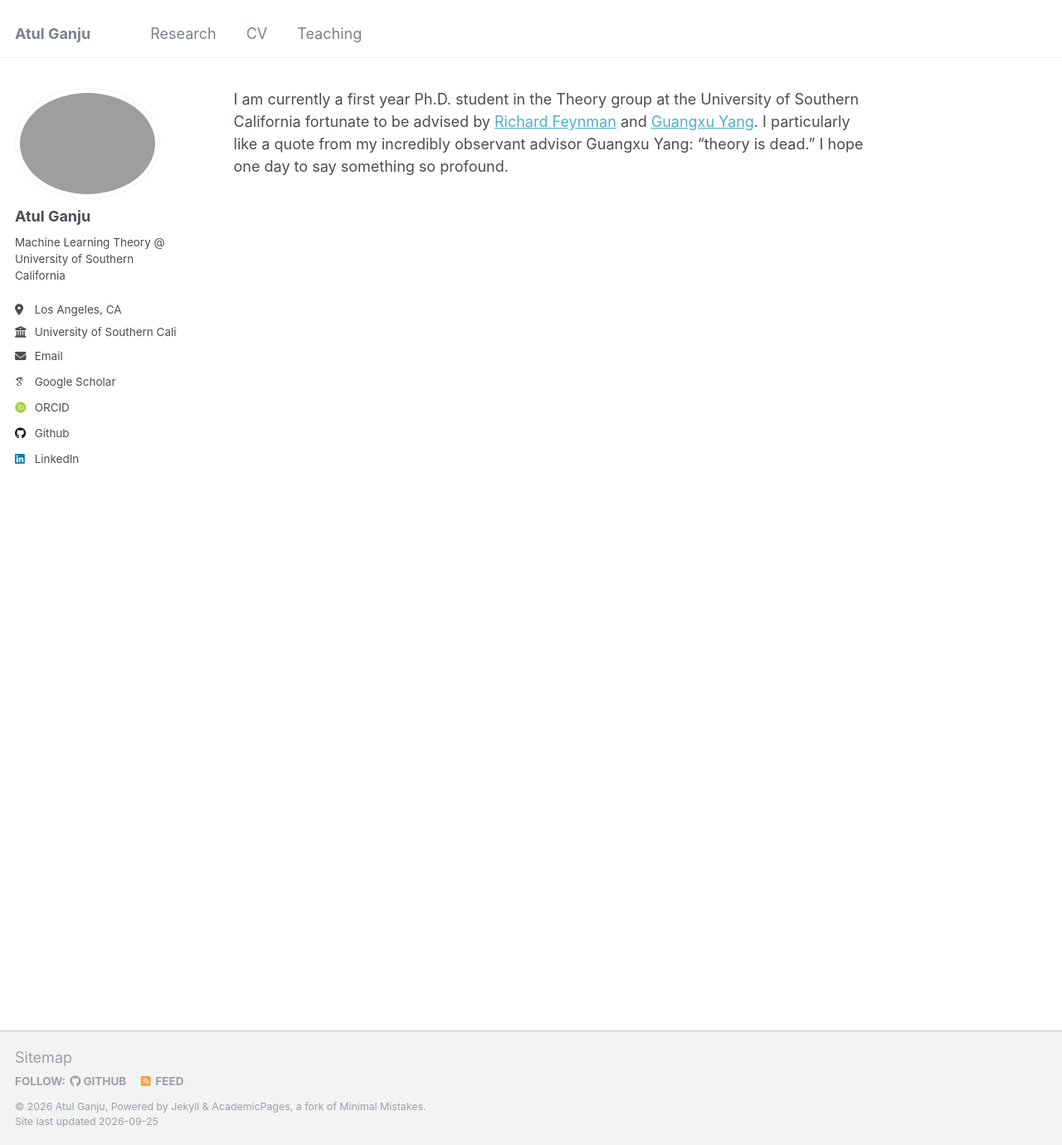
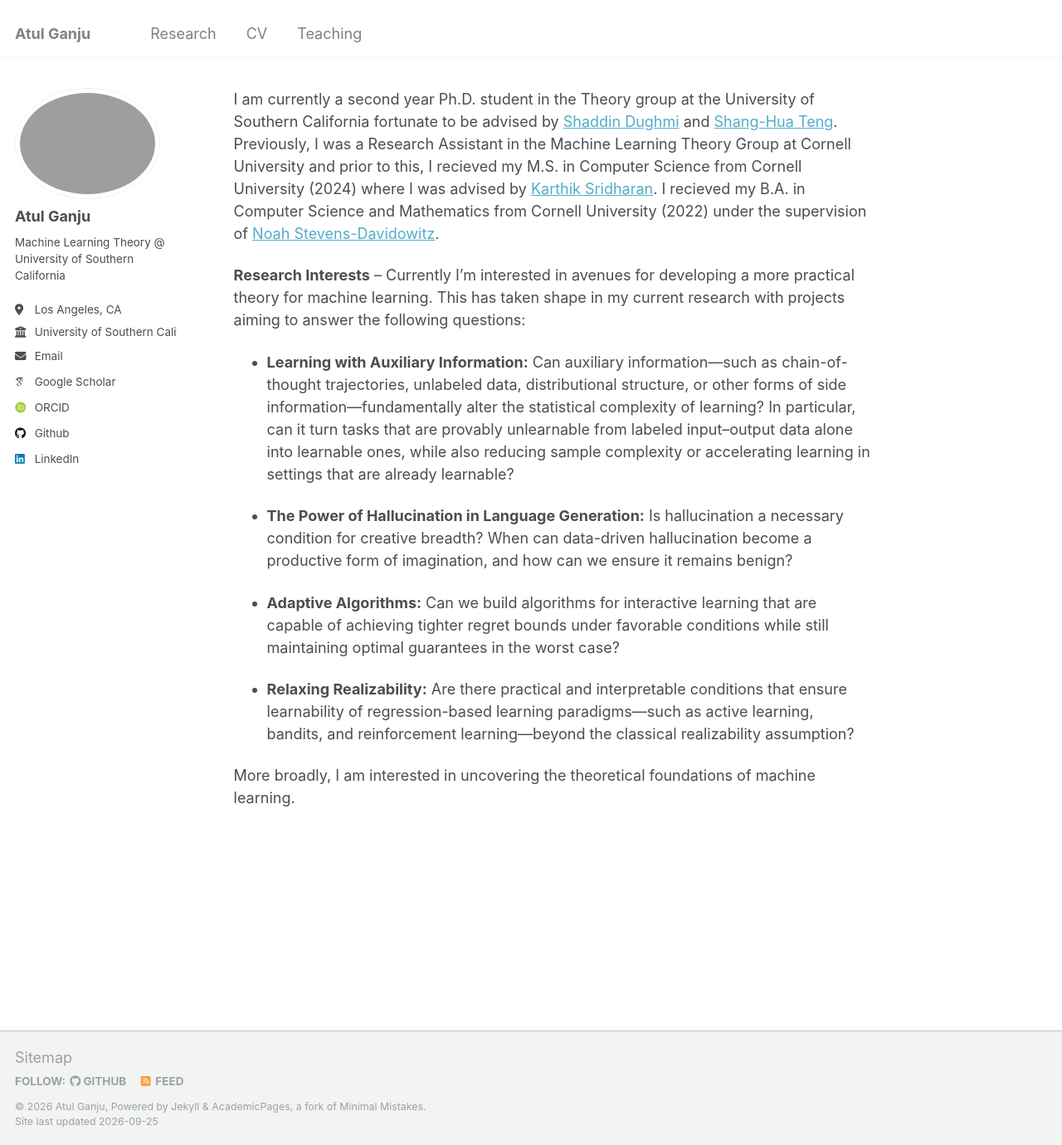
Before and after one commit to atulganju/atulganju.github.io, a Jekyll site: the page built from _pages/about.md, in a window 1280 px wide and 1380 px high. Shown: the whole window at 83% size. Built offline with Jekyll 4.4.1, drawn with Linux system fonts in a browser that asks for light colours; some web fonts are replaced.

Commit message:
Update about.md
Fixed back to normal

```diff
--- a/_pages/about.md
+++ b/_pages/about.md
@@ -6,11 +6,11 @@ redirect_from:
   - /about/
   - /about.html
 ---
+<!--
+I am currently a first year Ph.D. student in the Theory group at the University of Southern California fortunate to be advised by [Richard Feynman](https://guangxu-yang.github.io) and [Guangxu Yang](https://en.wikipedia.org/wiki/Richard_Feynman). I particularly like a quote from my incredibly observant advisor Guangxu Yang: "theory is dead." I hope one day to say something so profound.
+-->
 
-I am currently a first year Ph.D. student in the Theory group at the University of Southern California fortunate to be advised by [Richard Feynman](https://guangxu-yang.github.io) and [Guangxu Yang](https://en.wikipedia.org/wiki/Richard_Feynman). I particularly like a quote from my incredibly observant advisor Guangxu Yang: "theory is dead." I hope one day to say something so profound.
-
-<!--
-  I am currently a first year Ph.D. student in the Theory group at the University of Southern California fortunate to be advised by [Shaddin Dughmi](https://viterbi-web.usc.edu/~shaddin/) and [Shang-Hua Teng](https://viterbi-web.usc.edu/~shanghua/), while also working closely with [Haipeng Luo](https://haipeng-luo.net). Previously, I was a Research Assistant in the Machine Learning Theory Group at Cornell University and prior to this, I recieved my M.S. in Computer Science from Cornell University (2024) where I was advised by [Karthik Sridharan](https://www.cs.cornell.edu/~sridharan/). I recieved my B.A. in Computer Science and Mathematics from Cornell University (2022) under the supervision of [Noah Stevens-Davidowitz](https://www.noahsd.com).
+  I am currently a second year Ph.D. student in the Theory group at the University of Southern California fortunate to be advised by [Shaddin Dughmi](https://viterbi-web.usc.edu/~shaddin/) and [Shang-Hua Teng](https://viterbi-web.usc.edu/~shanghua/). Previously, I was a Research Assistant in the Machine Learning Theory Group at Cornell University and prior to this, I recieved my M.S. in Computer Science from Cornell University (2024) where I was advised by [Karthik Sridharan](https://www.cs.cornell.edu/~sridharan/). I recieved my B.A. in Computer Science and Mathematics from Cornell University (2022) under the supervision of [Noah Stevens-Davidowitz](https://www.noahsd.com).
 
   **Research Interests**
   --
@@ -25,4 +25,3 @@ I am currently a first year Ph.D. student in the Theory group at the University
   * **Relaxing Realizability:** Are there practical and interpretable conditions that ensure learnability of regression-based learning paradigms—such as active learning, bandits, and reinforcement learning—beyond the classical realizability assumption?
 
   More broadly, I am interested in uncovering the theoretical foundations of machine learning.
--->
```
